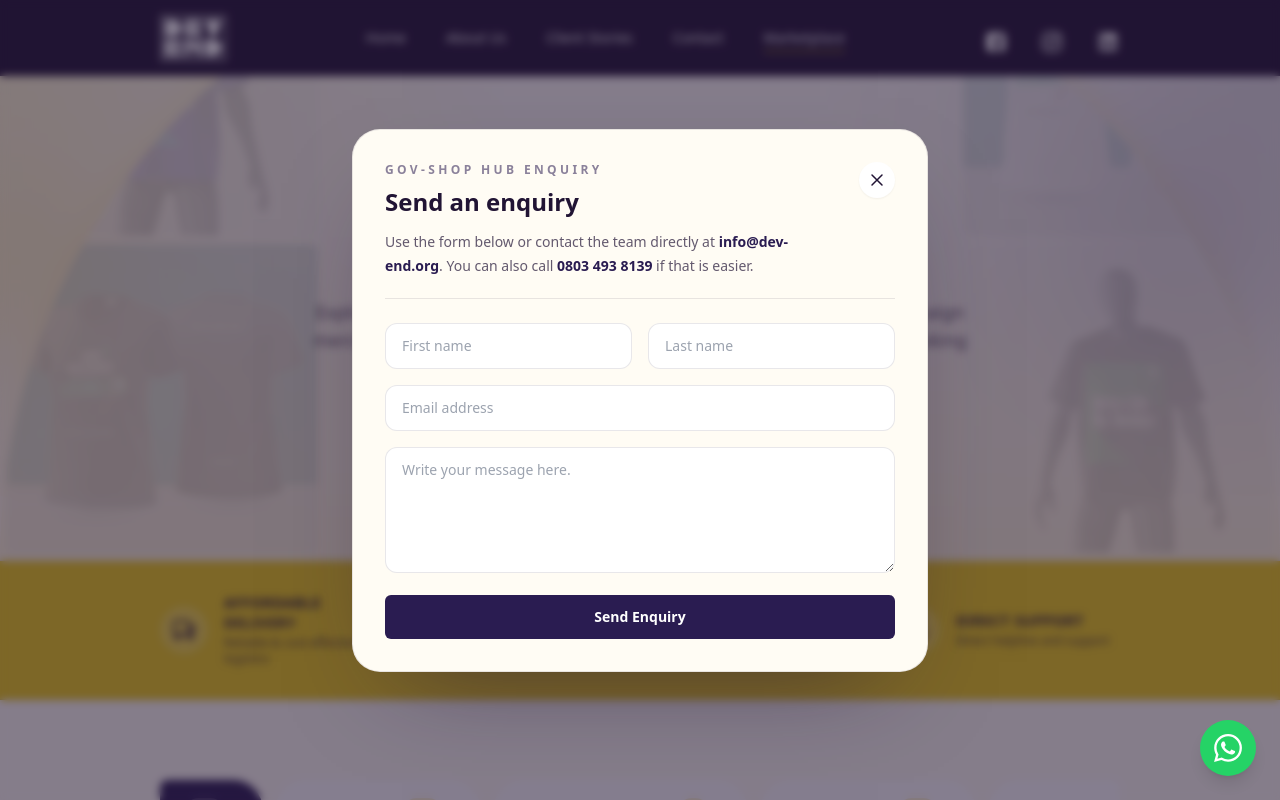
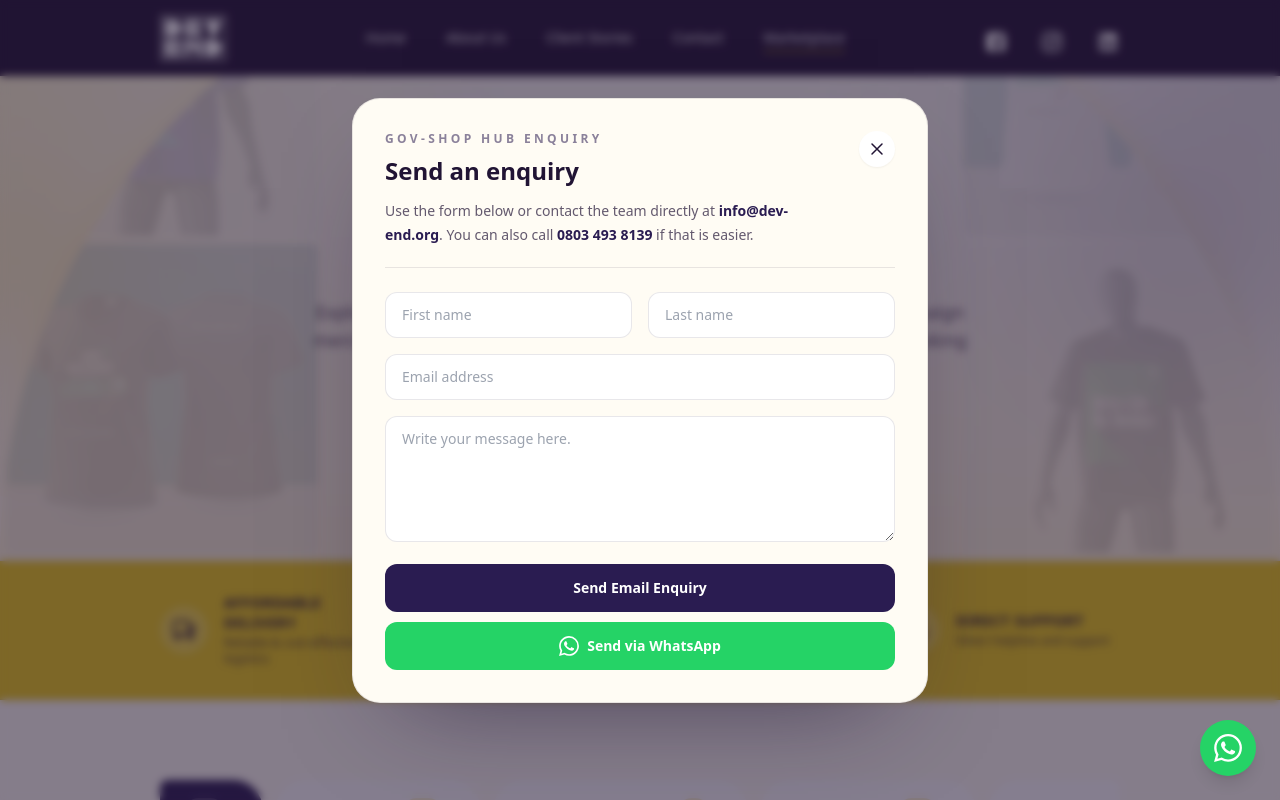
Before and after one commit to DevonSRE/devend, a Next.js app: page /brand in a window 1280 px wide. Both pictures are taken after a click on the button "Direct Enquiry". Shown: the top 800 px of the page. Built offline with nearby package versions, Linux system fonts and the light colour scheme.

Commit message:
fix(brand): customize WhatsApp form validations and scale down icon height

```diff
--- a/src/app/brand/BrandClient.tsx
+++ b/src/app/brand/BrandClient.tsx
@@ -338,6 +338,40 @@
     } finally {
       setIsSubmitting(false);
     }
+  }
+
+  function handleWhatsAppSubmit() {
+    if (!form.message.trim()) {
+      toast.error("Please write a message before sending to WhatsApp.");
+      return;
+    }
+
+    let formattedMessage = "";
+    if (form.firstname.trim() || form.lastname.trim()) {
+      const name = [form.firstname.trim(), form.lastname.trim()].filter(Boolean).join(" ");
+      formattedMessage += `*Name:* ${name}\n`;
+    }
+    if (form.email.trim()) {
+      formattedMessage += `*Email:* ${form.email.trim()}\n`;
+    }
+    if (formattedMessage) {
+      formattedMessage += `\n`;
+    }
+    formattedMessage += `*Message:*\n${form.message}`;
+
+    const encoded = encodeURIComponent(formattedMessage.trim());
+    const whatsappUrl = `https://wa.me/2347074807461?text=${encoded}`;
+
+    window.open(whatsappUrl, "_blank", "noopener,noreferrer");
+
+    setSuccess(true);
+    setForm(INITIAL_FORM);
+    toast.success("Redirecting to WhatsApp...");
+
+    window.setTimeout(() => {
+      setModalOpen(false);
+      setSuccess(false);
+    }, 1800);
   }
 
   return (
@@ -704,13 +738,30 @@
                     className="w-full rounded-xl border border-[#211434]/10 bg-white px-4 py-3 text-base md:text-sm text-[#211434] outline-none transition focus:border-[#2A1C51] focus:ring-1 focus:ring-[#2A1C51]"
                   />
 
-                  <button
-                    type="submit"
-                    disabled={isSubmitting}
-                    className="w-full rounded-md bg-[#2A1C51] px-6 py-3 text-sm font-semibold text-white transition-colors hover:bg-[#3B2259]"
-                  >
-                    {isSubmitting ? "Sending..." : "Send Enquiry"}
-                  </button>
+                  <div className="flex flex-col gap-2.5">
+                    <button
+                      type="submit"
+                      disabled={isSubmitting}
+                      className="w-full rounded-xl bg-[#2A1C51] py-3.5 text-sm font-bold text-white transition-all hover:bg-[#3B2259]"
+                    >
+                      {isSubmitting ? "Sending..." : "Send Email Enquiry"}
+                    </button>
+                    <button
+                      type="button"
+                      onClick={handleWhatsAppSubmit}
+                      className="w-full rounded-xl bg-[#25D366] py-3.5 text-sm font-bold text-white transition-all hover:bg-[#20ba56] flex items-center justify-center gap-2"
+                    >
+                      <svg
+                        xmlns="http://www.w3.org/2000/svg"
+                        viewBox="0 0 24 24"
+                        fill="white"
+                        className="h-5 w-5 shrink-0"
+                      >
+                        <path d="M17.472 14.382c-.297-.149-1.758-.867-2.03-.967-.273-.099-.471-.148-.67.15-.197.297-.767.966-.94 1.164-.173.199-.347.223-.644.075-.297-.15-1.255-.463-2.39-1.475-.883-.788-1.48-1.761-1.653-2.059-.173-.297-.018-.458.13-.606.134-.133.298-.347.446-.52.149-.174.198-.298.298-.497.099-.198.05-.371-.025-.52-.075-.149-.669-1.612-.916-2.207-.242-.579-.487-.5-.669-.51-.173-.008-.371-.01-.57-.01-.198 0-.52.074-.792.372-.272.297-1.04 1.016-1.04 2.479 0 1.462 1.065 2.875 1.213 3.074.149.198 2.096 3.2 5.077 4.487.709.306 1.262.489 1.694.625.712.227 1.36.195 1.871.118.571-.085 1.758-.719 2.006-1.413.248-.694.248-1.289.173-1.413-.074-.124-.272-.198-.57-.347m-5.421 7.403h-.004a9.87 9.87 0 01-5.031-1.378l-.361-.214-3.741.982.998-3.648-.235-.374a9.86 9.86 0 01-1.51-5.26c.001-5.45 4.436-9.884 9.888-9.884 2.64 0 5.122 1.03 6.988 2.898a9.825 9.825 0 012.893 6.994c-.003 5.45-4.437 9.884-9.885 9.884m8.413-18.297A11.815 11.815 0 0012.05 0C5.495 0 .16 5.335.157 11.892c0 2.096.547 4.142 1.588 5.945L.057 24l6.305-1.654a11.882 11.882 0 005.683 1.448h.005c6.554 0 11.89-5.335 11.893-11.893a11.821 11.821 0 00-3.48-8.413z" />
+                      </svg>
+                      <span>Send via WhatsApp</span>
+                    </button>
+                  </div>
                 </form>
               )}
             </div>
@@ -778,7 +829,7 @@
               </button>
             </div>
 
-            <div className="flex-1 overflow-y-auto p-6 space-y-4">
+            <div className="flex-1 overflow-y-auto scrollbar-none p-6 space-y-4">
               {cart.map((item) => (
                 <div
                   key={`${item.category}-${item.filename}`}
```
